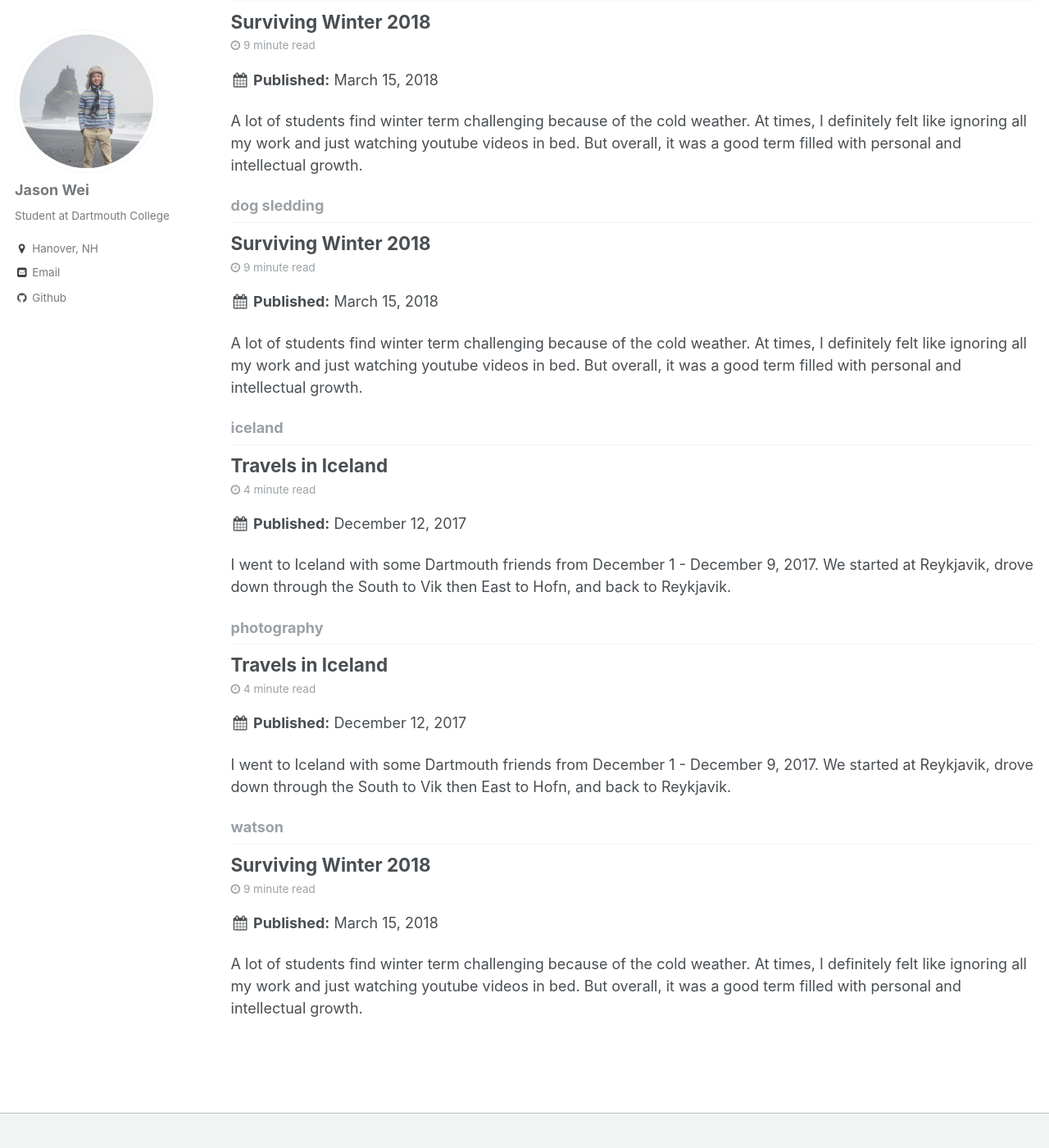
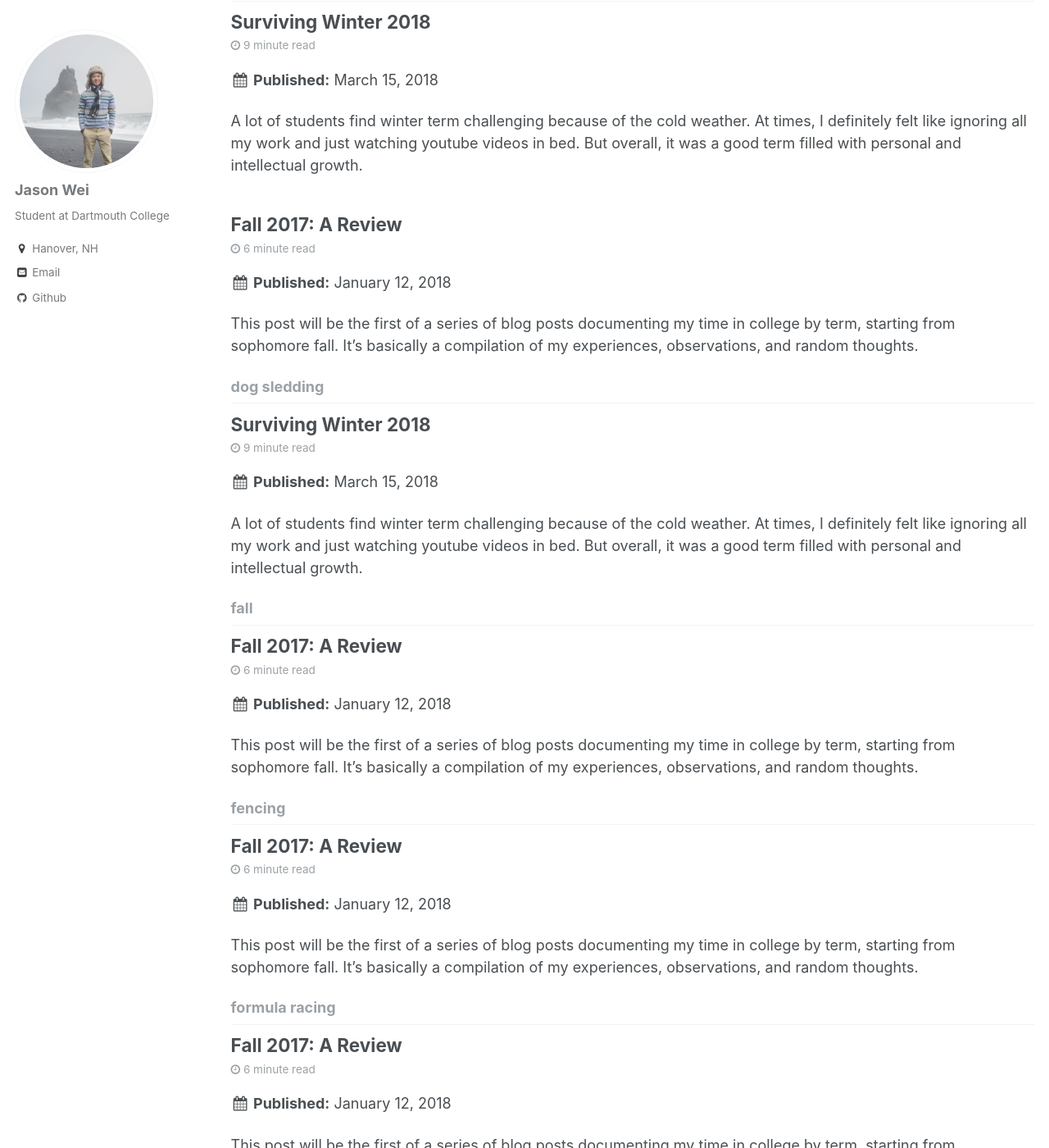
Before and after one commit to jasonwei20/jasonwei20.github.io, a Jekyll site: the page built from _pages/tag-archive.html, in a window 1280 px wide and 1400 px high, scrolled down 963 px. Shown: the whole window at 82% size. Built offline with Jekyll 4.4.1, drawn with Linux system fonts in a browser that asks for light colours; some of the changed text lies outside the part shown.

Commit message:
Update 2018-01-12-blog-post-2.md

```diff
--- a/_posts/2018-01-12-blog-post-2.md
+++ b/_posts/2018-01-12-blog-post-2.md
@@ -4,6 +4,10 @@ date: 2018-01-12
 permalink: /posts/2018/1/blog-post-2/
 tags:
   - dartmouth
+  - formula racing
+  - fencing
+  - fall
+  - deep learning
 ---
 
 This post will be the first of a series of blog posts documenting my time in college by term, starting from sophomore fall. It's basically a compilation of my experiences, observations, and random thoughts.
```
